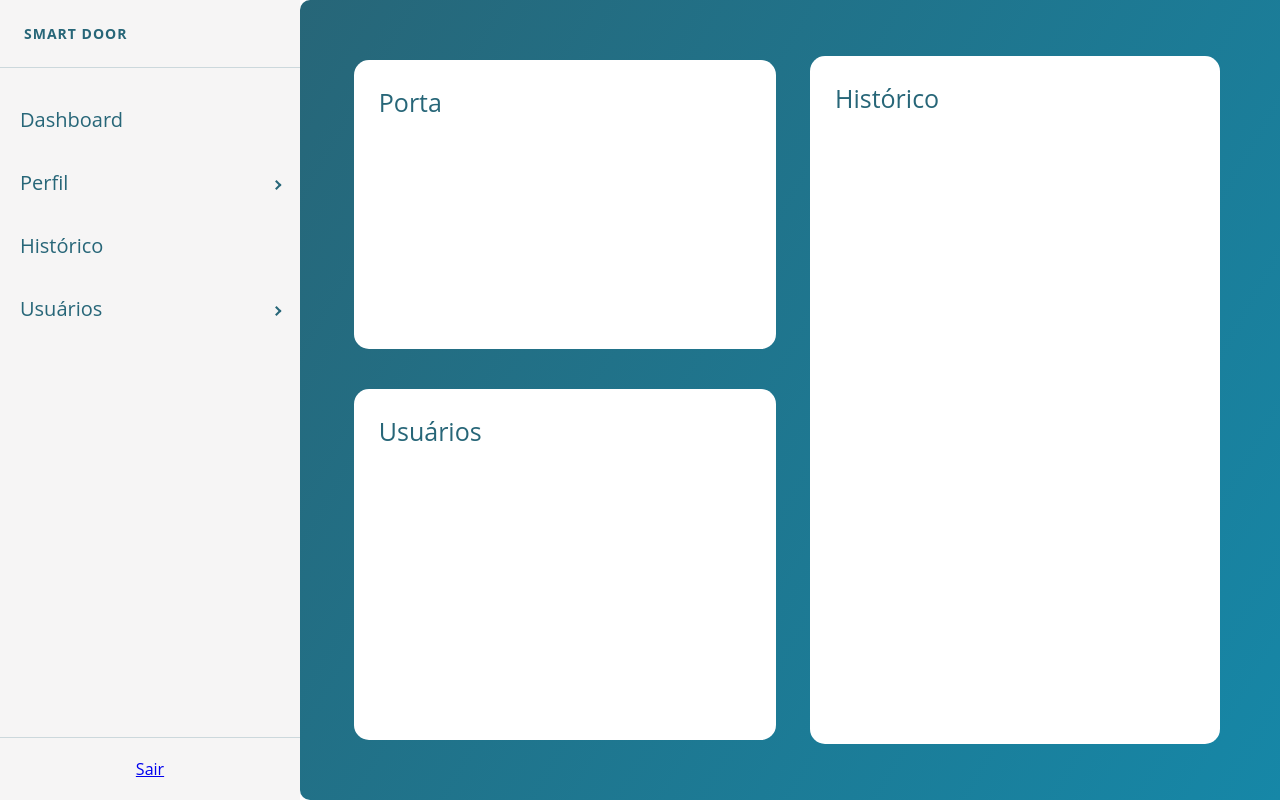
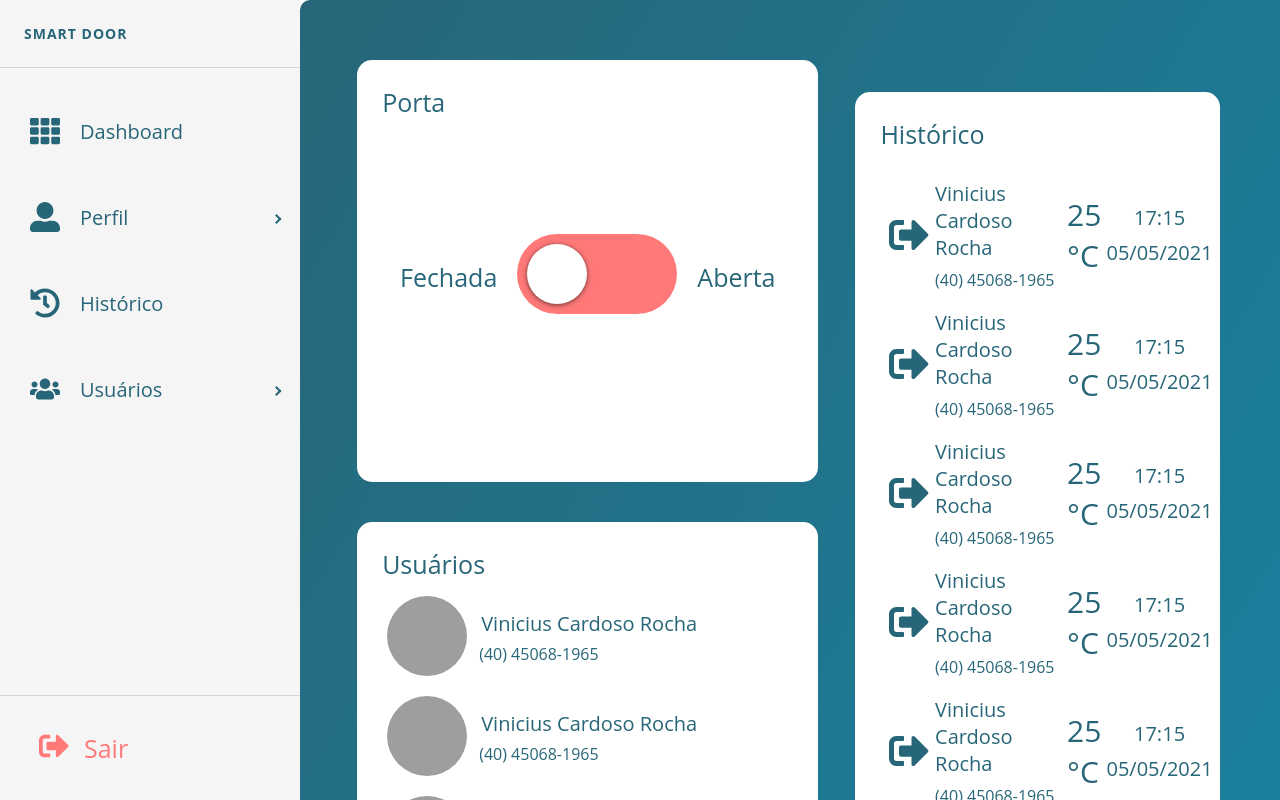
Before and after one commit to PI2-G9/frontend, a React (Create React App) app: page / in a window 1280 px wide. Shown: the top 800 px of the page. Built offline with nearby package versions, Linux system fonts and the light colour scheme; grey boxes are pictures that could not be loaded.

Commit message:
Add icons and cards content

```diff
--- a/package.json
+++ b/package.json
@@ -8,9 +8,11 @@
     "@testing-library/user-event": "^12.1.10",
     "react": "^17.0.2",
     "react-dom": "^17.0.2",
+    "react-icons": "^4.2.0",
     "react-pro-sidebar": "^0.6.0",
     "react-router-dom": "^5.2.0",
     "react-scripts": "4.0.3",
+    "react-switch": "^6.0.0",
     "sass": "^1.32.12",
     "web-vitals": "^1.0.1"
   },
--- /dev/null
+++ b/src/Components/HistoryHome/index.js
@@ -0,0 +1,25 @@
+import React from 'react';
+import { FaSignOutAlt, FaSignInAlt } from "react-icons/fa";
+
+const HistoryHome = () => {
+  return (
+    <div style={{display:'flex', flexDirection: 'row', justifyContent:'space-between',alignContent: 'center', margin:10}}>
+      <div style={{display: 'flex', width:'15%', flexDirection:'column' ,justifyContent: 'center'}}>
+        <FaSignOutAlt style={{color: '#276678', fontSize: 40, margin: 4}} />
+      </div>
+      <div style={{display: 'flex',  width:'50%', flexDirection: 'column', justifyContent: 'center'}}>
+        <p style={{color: '#276678', fontSize: 20, margin: 4}}>Vinicius Cardoso Rocha</p>
+        <p style={{color: '#276678', fontSize: 16, margin: 4}}>(40) 45068-1965</p>
+      </div>
+      <div style={{display: 'flex', width:'25%', flexDirection:'column' ,justifyContent: 'center'}}>
+        <p style={{color: '#276678', fontSize: 30, margin: 4}}>25 °C</p>
+      </div>
+      <div style={{display: 'flex', width:'20%', flexDirection: 'column', justifyContent: 'center', alignContent: 'center'}}>
+        <p style={{color: '#276678', fontSize: 20, margin: 4, alignSelf:'center'}}>17:15</p>
+        <p style={{color: '#276678', fontSize: 20, margin: 4, alignSelf:'center'}}>05/05/2021</p>
+      </div >
+    </div>
+  )
+}
+
+export default HistoryHome;
--- a/src/Components/Sidebar/index.js
+++ b/src/Components/Sidebar/index.js
@@ -1,5 +1,7 @@
 import React from 'react';
 import { Link } from "react-router-dom";
+import { FaTh, FaUserAlt, FaHistory, FaUsers, FaSignOutAlt} from "react-icons/fa";
+
 import {
   ProSidebar,
   Menu,
@@ -15,7 +17,7 @@ import './style.scss';
 const Sidebar = () => {
 
   return (
-    <ProSidebar style={{height:"100vh"}} >
+    <ProSidebar style={{ height: "100vh" }} >
       <SidebarHeader>
         <div
           style={{
@@ -34,13 +36,28 @@ const Sidebar = () => {
       </SidebarHeader>
       <SidebarContent>
         <Menu iconShape="square">
-          <MenuItem style={menuItem}>Dashboard <Link to="/" /></MenuItem>
-          <SubMenu style={menuItem} title="Perfil">
+          <MenuItem
+            style={menuItem}
+            icon={<FaTh size={30}/>}>
+            Dashboard
+            <Link to="/" />
+          </MenuItem>
+          <SubMenu
+            style={menuItem}
+            icon={<FaUserAlt size={30}/>}
+            title="Perfil">
             <MenuItem style={subMenuItem} >Perfil <Link to="/profile" /></MenuItem>
             <MenuItem style={subMenuItem} >Editar perfil</MenuItem>
           </SubMenu>
-          <MenuItem style={menuItem}>Histórico</MenuItem>
-          <SubMenu style={menuItem} title="Usuários">
+          <MenuItem
+            style={menuItem}
+            icon={<FaHistory size={30}/>}>
+              Histórico
+            </MenuItem>
+          <SubMenu
+          style={menuItem}
+          icon={<FaUsers size={30}/>}
+          title="Usuários">
             <MenuItem style={subMenuItem}>Lista de Usuário</MenuItem>
             <MenuItem style={subMenuItem}>Novo Usuário</MenuItem>
           </SubMenu>
@@ -53,14 +70,10 @@ const Sidebar = () => {
             padding: '20px 24px',
           }}
         >
-          <a
-            href="/"
-            target="_blank"
-            className="sidebar-btn"
-            rel="noopener noreferrer"
-          >
-            <span>Sair</span>
-          </a>
+          <div style={{display: 'flex', flexDirection: 'row', margin: 15}}>
+              <FaSignOutAlt size={30} color="#FF7979"/>
+              <p style={{fontSize:25, margin: 0, marginLeft: 15, color:'#FF7979'}}>Sair</p>
+          </div>
         </div>
       </SidebarFooter>
     </ProSidebar>
--- a/src/Components/Sidebar/style.scss
+++ b/src/Components/Sidebar/style.scss
@@ -4,6 +4,8 @@ $sidebar-bg-color: #F6F5F5;
 $sidebar-color: #276678;
 $highlight-color: #276678;
 $submenu-bg-color: #F6F5F5;
+$icon-bg-color: #F6F5F5;
+$icon-size: 50px;
 $sidebar-collapsed-width: 80px;
 $sidebar-width: 300px;
 
--- /dev/null
+++ b/src/Components/UserCard/index.js
@@ -0,0 +1,25 @@
+import React from 'react';
+
+const UserCard = () => {
+  return (
+    <div style={{display:'flex', flexDirection: 'row'}}>
+      <img
+        style={{
+          width:80,
+          height:80,
+          borderRadius: 40,
+          overflow: "hidden",
+          margin: 10
+        }}
+        alt="user"
+        src="https://i1.wp.com/terracoeconomico.com.br/wp-content/uploads/2019/01/default-user-image.png?ssl=1"
+      />
+      <div style={{display: 'flex', flexDirection: 'column', justifyContent: 'center'}}>
+        <p style={{color: '#276678', fontSize: 20, margin: 4}}>Vinicius Cardoso Rocha</p>
+        <p style={{color: '#276678', fontSize: 16, margin: 2}}>(40) 45068-1965</p>
+      </div>
+    </div>
+  )
+}
+
+export default UserCard;
--- a/src/pages/Dashboard/index.js
+++ b/src/pages/Dashboard/index.js
@@ -1,23 +1,73 @@
-import React from 'react';
+import React, { useState } from 'react';
+import Switch from "react-switch";
+import UserCard from '../../Components/UserCard'
+import HistoryHome from '../../Components/HistoryHome'
 
 const Dashboard = () => {
+
+
+  const [open, setOpen] = useState(false);
+
+
   return (
     <div style={{
       display: 'flex', flex: 1,
       borderRadius: '10px 0px 0px 10px', background: `linear-gradient(120deg, #276678, #1687A7)`, padding: 40
     }}>
-      <div style={{ display: 'flex', flex: 1, flexWrap: 'wrap'}}>
-        <div style={{ display: 'flex', flex: 1, flexDirection: 'column', alignItems: 'center'}}>
-          <div style={{ width: '85%', height: '40%', backgroundColor: 'white', borderRadius: 15, margin: 20, padding: 20}}>
+      <div style={{ display: 'flex', flex: 1, flexWrap: 'wrap' }}>
+        <div style={{ display: 'flex', flex: 1, flexDirection: 'column', alignItems: 'center' }}>
+          <div style={{ width: '85%', height: '30%', backgroundColor: 'white', borderRadius: 15, margin: 20, padding: 20 }}>
             <p style={{ display: 'flex', fontSize: 25, margin: 5, color: '#276678' }}>Porta</p>
+            <div style={{ display: 'flex', flex: 1, height:'80%', justifyContent: 'center', alignItems: 'center'}}>
+              <div style={{ display: 'flex', flex: 1, flexDirection: 'row', justifyContent: 'center', alignContent: 'center' }}>
+                <div style={{ display: 'flex', justifyContent: 'center', alignItems: 'center', margin: 15 }}>
+                  <p style={{ display: 'flex', fontSize: 25, margin: 5, color: '#276678' }}>Fechada</p>
+                </div>
+                <div>
+                  <Switch
+                    onChange={() => setOpen(!open)}
+                    checked={open}
+                    onColor="#9CFF6D"
+                    offColor="#FF7979"
+                    handleDiameter={60}
+                    uncheckedIcon={false}
+                    checkedIcon={false}
+                    boxShadow="0px 1px 5px rgba(0, 0, 0, 0.6)"
+                    activeBoxShadow="0px 0px 1px 10px rgba(0, 0, 0, 0.2)"
+                    height={80}
+                    width={160}
+                  />
+                </div>
+                <div style={{ display: 'flex', justifyContent: 'center', alignItems: 'center', margin: 15 }}>
+                  <p style={{ display: 'flex', fontSize: 25, margin: 5, color: '#276678' }}>Aberta</p>
+                </div>
+              </div>
+            </div>
           </div>
-          <div style={{ width: '85%', height: '50%', backgroundColor: 'white', borderRadius: 15, margin: 20, padding: 20 }}>
+          <div style={{ width: '85%', height: '70%', backgroundColor: 'white', borderRadius: 15, margin: 20, padding: 20 }}>
             <p style={{ display: 'flex', fontSize: 25, margin: 5, color: '#276678' }}>Usuários</p>
+            <UserCard />
+            <UserCard />
+            <UserCard />
+            <UserCard />
+            <UserCard />
           </div>
         </div>
-        <div style={{ display: 'flex', flex: 1,  alignItems: 'center'}}>
+        <div style={{ display: 'flex', flex: 1, alignItems: 'center' }}>
           <div style={{ width: '90%', height: '90%', backgroundColor: 'white', borderRadius: 15, margin: 20, padding: 20 }}>
-            <p style={{ display: 'flex', fontSize: 25, margin: 5, color: '#276678' }}>Histórico</p>
+            <p style={{ display: 'flex', fontSize: 25, margin: 5, marginBottom: 25, color: '#276678' }}>Histórico</p>
+            <div>
+            <HistoryHome />
+            <HistoryHome />
+            <HistoryHome />
+            <HistoryHome />
+            <HistoryHome />
+            <HistoryHome />
+            <HistoryHome />
+            <HistoryHome />
+            <HistoryHome />
+            <HistoryHome />
+            </div>
           </div>
         </div>
       </div>
```
Also changed, not shown: 1 other file (tests, documents, lock files or other folders).
